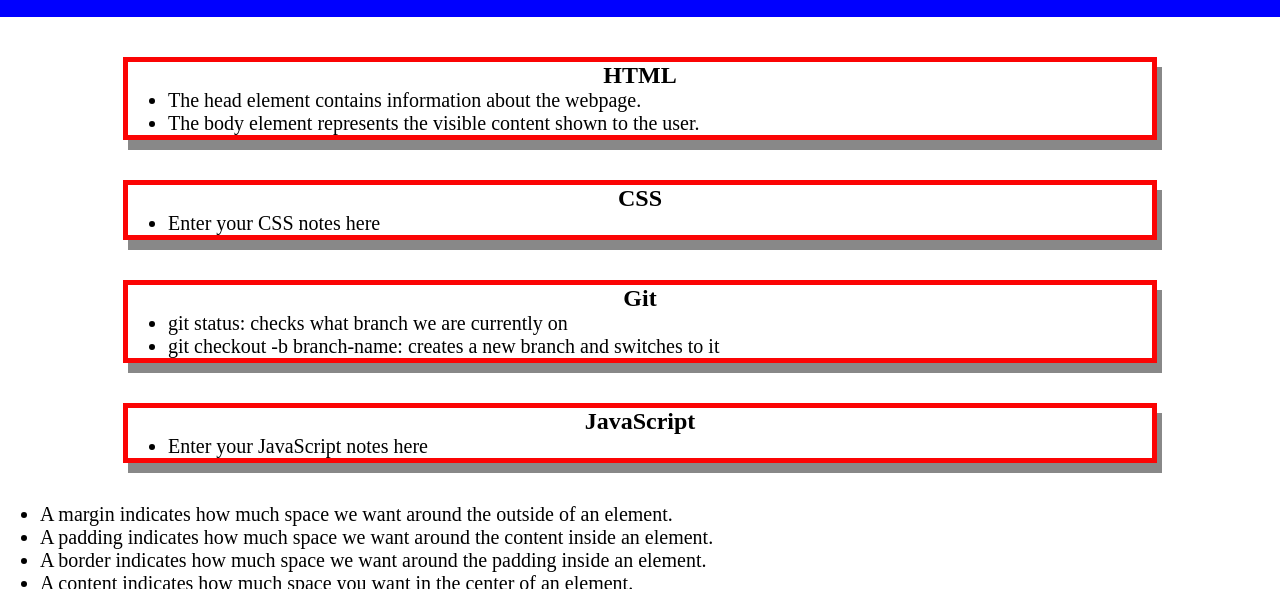
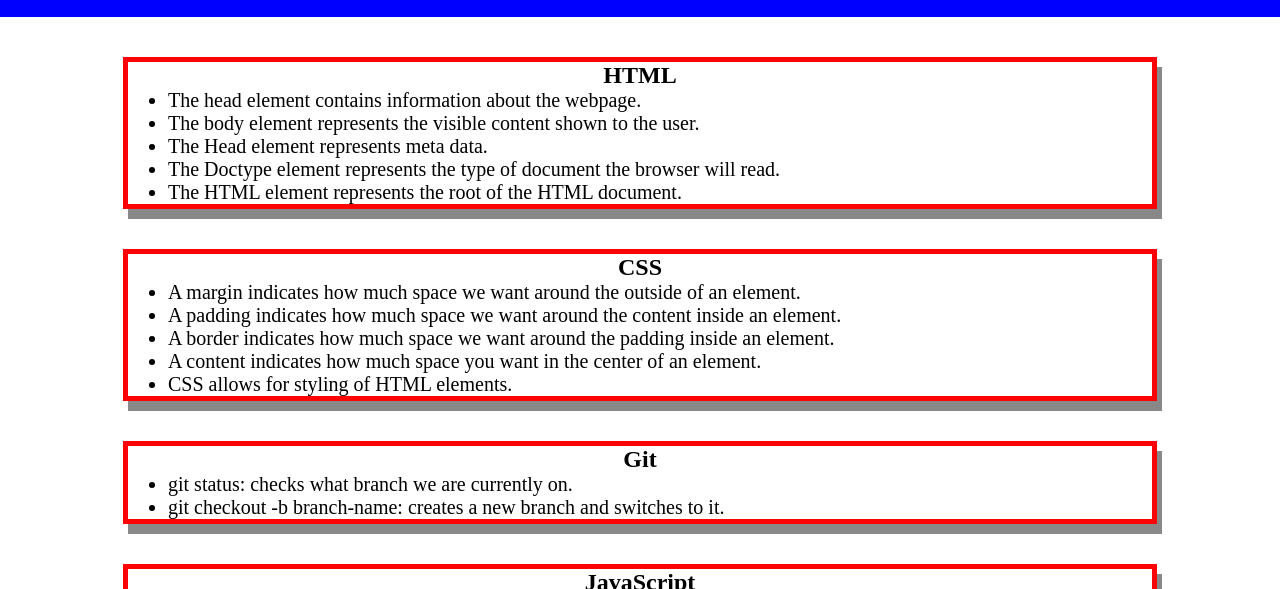
Before and after one commit to precisecoding/Pre-Work-Study-Guide, a plain HTML site: page index.html in a window 1280 px wide. Shown: the part 103-692 px from the top of the page. Drawn offline with Linux system fonts and the light colour scheme.

Commit message:
added notes I forgot earlier

```diff
--- a/index.html
+++ b/index.html
@@ -20,21 +20,28 @@
         <ul>
           <li>The head element contains information about the webpage.</li>
           <li>The body element represents the visible content shown to the user.</li>
+          <li>The Head element represents meta data.</li>
+          <li>The Doctype element represents the type of document the browser will read.</li>
+          <li>The HTML element represents the root of the HTML document.</li>
         </ul>
       </section>
 
       <section class="card" id="css-section">
         <h2>CSS</h2>
         <ul>
-          <li>Enter your CSS notes here</li>
+          <li>A margin indicates how much space we want around the outside of an element.</li>
+          <li>A padding indicates how much space we want around the content inside an element.</li>
+          <li>A border indicates how much space we want around the padding inside an element.</li>
+          <li>A content indicates how much space you want in the center of an element.</li>
+          <li>CSS allows for styling of HTML elements.</li>
         </ul>
       </section>
 
       <section class="card" id="git-section">
         <h2>Git</h2>
         <ul>
-          <li>git status: checks what branch we are currently on</li>
-          <li>git checkout -b branch-name: creates a new branch and switches to it</li>
+          <li>git status: checks what branch we are currently on.</li>
+          <li>git checkout -b branch-name: creates a new branch and switches to it.</li>
         </ul>
       </section>
 
@@ -44,14 +51,7 @@
           <li>Enter your JavaScript notes here</li>
         </ul>
       </section>
-      <section>
-        <ul>
-          <li>A margin indicates how much space we want around the outside of an element.</li>
-          <li>A padding indicates how much space we want around the content inside an element.</li>
-          <li>A border indicates how much space we want around the padding inside an element.</li>
-          <li>A content indicates how much space you want in the center of an element.</li>
-        </ul>
-      </section>
+
     </main>
 
     <footer>
```
